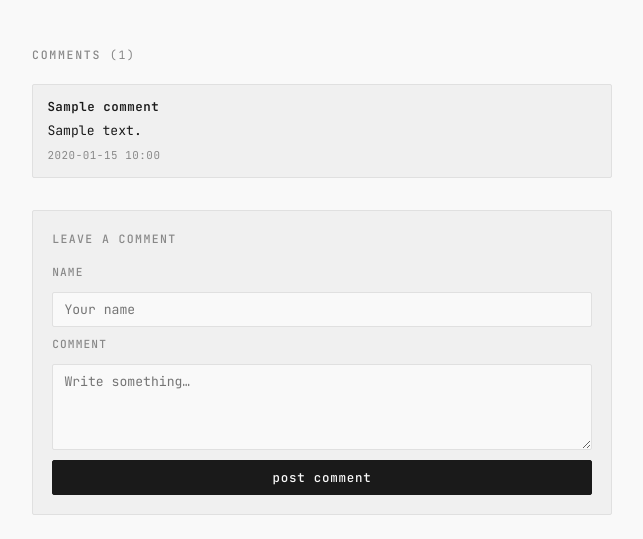
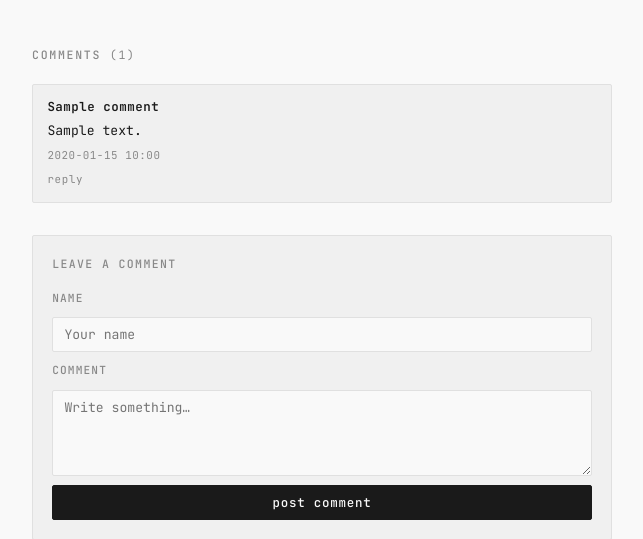
Before and after one commit to danielbonkowsky/sharayunet, a Flask app: page /photo/1 in a window 1280 px wide. Shown: the part 735-1274 px from the top of the page, without its empty margins (40-683 px from the left). Run offline with Flask 3, Linux system fonts and the light colour scheme; tables that the repository leaves empty hold one stand-in row (values such as "Sample post").

Commit message:
Added reply functionality

```diff
--- a/app.py
+++ b/app.py
@@ -61,6 +61,16 @@ def migrate_media_type():
             cols = [r[1] for r in db.execute(f"PRAGMA table_info({table})").fetchall()]
             if "media_type" not in cols:
                 db.execute(f"ALTER TABLE {table} ADD COLUMN media_type TEXT NOT NULL DEFAULT 'image'")
+        db.commit()
+
+
+def migrate_comment_replies():
+    """Add parent_id column to comments if not present."""
+    with app.app_context():
+        db = get_db()
+        cols = [r[1] for r in db.execute("PRAGMA table_info(comments)").fetchall()]
+        if "parent_id" not in cols:
+            db.execute("ALTER TABLE comments ADD COLUMN parent_id INTEGER REFERENCES comments(id) ON DELETE CASCADE")
         db.commit()
 
 
@@ -136,27 +146,39 @@ def photo(photo_id):
     ).fetchall()
     if not images:
         images = [{"cloudinary_url": p["cloudinary_url"], "media_type": p["media_type"]}]
-    comments = db.execute(
+    all_comments = db.execute(
         "SELECT * FROM comments WHERE photo_id = ? ORDER BY created_at ASC",
         (photo_id,),
     ).fetchall()
-    return render_template("photo.html", photo=p, images=images, comments=comments)
+    # Build nested structure: top-level comments with replies list
+    comment_map = {c["id"]: dict(c) | {"replies": []} for c in all_comments}
+    top_level = []
+    for c in all_comments:
+        if c["parent_id"] is None:
+            top_level.append(comment_map[c["id"]])
+        elif c["parent_id"] in comment_map:
+            comment_map[c["parent_id"]]["replies"].append(comment_map[c["id"]])
+    return render_template("photo.html", photo=p, images=images, comments=top_level)
 
 
 @app.route("/photo/<int:photo_id>/comment", methods=["POST"])
 def add_comment(photo_id):
     name = request.form.get("name", "").strip()
     body = request.form.get("body", "").strip()
+    parent_id = request.form.get("parent_id", "").strip() or None
     if not name or not body:
         flash("Both name and comment are required.")
         return redirect(url_for("photo", photo_id=photo_id))
     db = get_db()
-    # Make sure photo exists
     if db.execute("SELECT id FROM photos WHERE id = ?", (photo_id,)).fetchone() is None:
         return render_template("404.html"), 404
+    if parent_id is not None:
+        parent = db.execute("SELECT id FROM comments WHERE id = ? AND photo_id = ?", (parent_id, photo_id)).fetchone()
+        if parent is None:
+            parent_id = None
     db.execute(
-        "INSERT INTO comments (photo_id, name, body) VALUES (?, ?, ?)",
-        (photo_id, name, body),
+        "INSERT INTO comments (photo_id, parent_id, name, body) VALUES (?, ?, ?, ?)",
+        (photo_id, parent_id, name, body),
     )
     db.commit()
     return redirect(url_for("photo", photo_id=photo_id))
@@ -247,6 +269,7 @@ with app.app_context():
     init_db()
     migrate_media_type()
     migrate_post_images()
+    migrate_comment_replies()
 
 if __name__ == "__main__":
     app.run(debug=True)
--- a/schema.sql
+++ b/schema.sql
@@ -20,8 +20,10 @@ CREATE TABLE IF NOT EXISTS post_images (
 CREATE TABLE IF NOT EXISTS comments (
     id INTEGER PRIMARY KEY AUTOINCREMENT,
     photo_id INTEGER NOT NULL,
+    parent_id INTEGER,
     name TEXT NOT NULL,
     body TEXT NOT NULL,
     created_at TIMESTAMP DEFAULT CURRENT_TIMESTAMP,
-    FOREIGN KEY (photo_id) REFERENCES photos(id) ON DELETE CASCADE
+    FOREIGN KEY (photo_id) REFERENCES photos(id) ON DELETE CASCADE,
+    FOREIGN KEY (parent_id) REFERENCES comments(id) ON DELETE CASCADE
 );
--- a/static/style.css
+++ b/static/style.css
@@ -410,6 +410,57 @@ img { display: block; max-width: 100%; height: auto; }
 }
 
 /* =========================================================
+   Reply button & form
+   ========================================================= */
+.reply-toggle {
+  background: none;
+  border: none;
+  color: var(--text-muted);
+  font-family: var(--mono);
+  font-size: .68rem;
+  letter-spacing: .06em;
+  cursor: pointer;
+  padding: 0;
+  margin-top: .4rem;
+  text-transform: lowercase;
+  transition: color .15s;
+}
+
+.reply-toggle:hover { color: var(--text); }
+
+.reply-form {
+  display: none;
+  flex-direction: column;
+  gap: .5rem;
+  margin-top: .75rem;
+  padding: .75rem;
+  background: var(--bg);
+  border: 1px solid var(--border);
+  border-radius: var(--radius);
+}
+
+.reply-form--open { display: flex; }
+
+.reply-form-actions {
+  display: flex;
+  gap: .5rem;
+}
+
+.reply-list {
+  list-style: none;
+  display: flex;
+  flex-direction: column;
+  gap: .4rem;
+  margin-top: .75rem;
+  padding-left: 1rem;
+  border-left: 2px solid var(--border);
+}
+
+.comment-reply {
+  background: var(--bg);
+}
+
+/* =========================================================
    Comment form
    ========================================================= */
 .comment-form-wrap {
--- a/templates/photo.html
+++ b/templates/photo.html
@@ -67,6 +67,30 @@
           <p class="comment-author">{{ c['name'] }}</p>
           <p class="comment-body">{{ c['body'] }}</p>
           <p class="comment-date">{{ c['created_at'][:16].replace('T', ' ') }}</p>
+          <button class="reply-toggle" onclick="toggleReply(this, {{ c['id'] }})">reply</button>
+          <form class="reply-form" id="reply-form-{{ c['id'] }}" method="post" action="{{ url_for('add_comment', photo_id=photo['id']) }}">
+            <input type="hidden" name="parent_id" value="{{ c['id'] }}">
+            <label for="reply-name-{{ c['id'] }}">Name</label>
+            <input id="reply-name-{{ c['id'] }}" name="name" type="text" placeholder="Your name" maxlength="80" required>
+            <label for="reply-body-{{ c['id'] }}">Reply</label>
+            <textarea id="reply-body-{{ c['id'] }}" name="body" rows="3" placeholder="Write a reply…" maxlength="2000" required></textarea>
+            <div class="reply-form-actions">
+              <button class="btn btn-primary" type="submit">post reply</button>
+              <button class="btn" type="button" onclick="toggleReply(null, {{ c['id'] }})">cancel</button>
+            </div>
+          </form>
+          {% if c['replies'] %}
+            <ul class="reply-list">
+              {% for r in c['replies'] %}
+                <li class="comment comment-reply">
+                  <p class="comment-author">{{ r['name'] }}</p>
+                  <p class="comment-body">{{ r['body'] }}</p>
+                  <p class="comment-date">{{ r['created_at'][:16].replace('T', ' ') }}</p>
+                  <button class="reply-toggle" onclick="toggleReply(this, {{ c['id'] }}, '@{{ r['name'] }} ')">reply</button>
+                </li>
+              {% endfor %}
+            </ul>
+          {% endif %}
         </li>
       {% endfor %}
     </ul>
@@ -128,5 +152,24 @@ function applySlide(carousel, track, index) {
     d.classList.toggle('active', i === index);
   });
 }
+
+function toggleReply(btn, commentId, prefill) {
+  var form = document.getElementById('reply-form-' + commentId);
+  var textarea = form.querySelector('textarea[name="body"]');
+  var isOpen = form.classList.contains('reply-form--open');
+  if (isOpen && !prefill) {
+    form.classList.remove('reply-form--open');
+    return;
+  }
+  form.classList.add('reply-form--open');
+  if (prefill) {
+    textarea.value = prefill;
+    textarea.focus();
+    textarea.setSelectionRange(textarea.value.length, textarea.value.length);
+  } else {
+    textarea.value = '';
+    form.querySelector('input[name="name"]').focus();
+  }
+}
 </script>
 {% endblock %}
```
